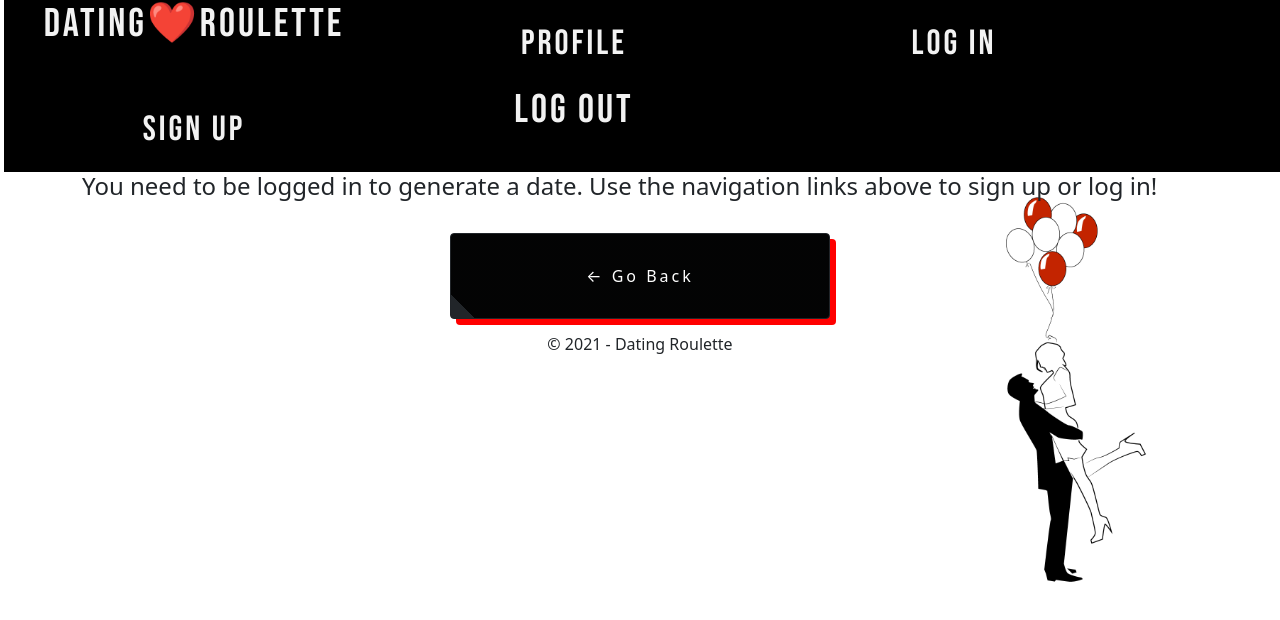
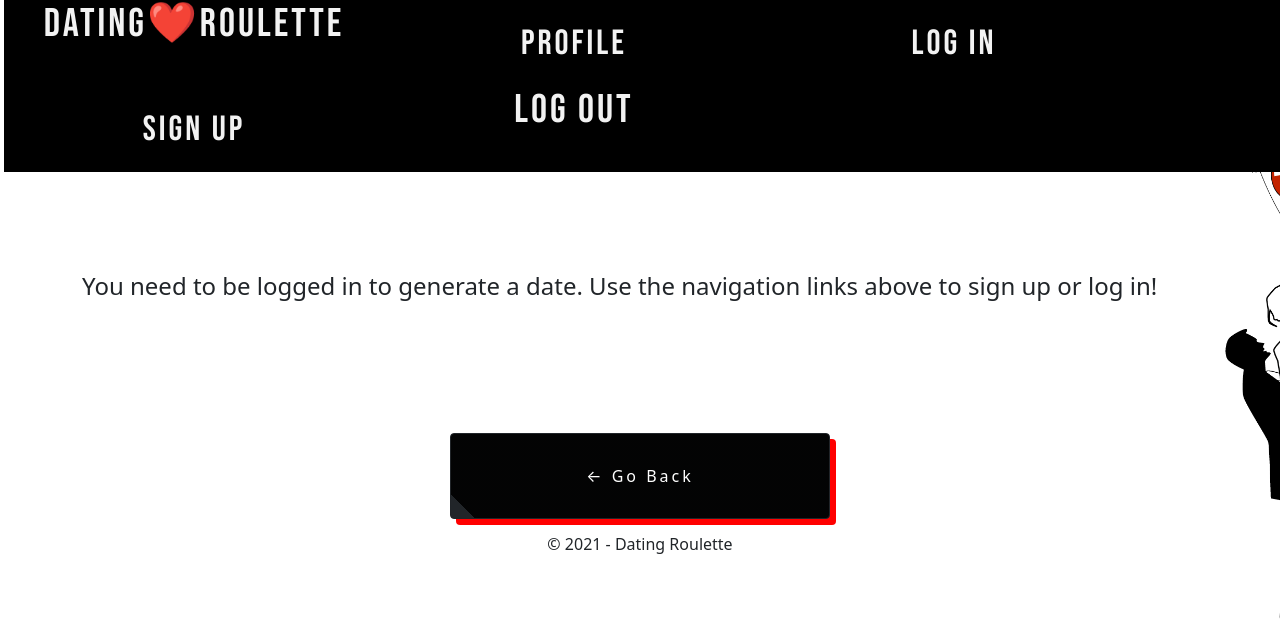
Before and after one commit to moenaan/DatingRoulette, a React (Create React App) app in the folder client/: page /profiles/1 in a window 1280 px wide. Shown: the top 620 px of the page. Built offline with nearby package versions, Linux system fonts and the light colour scheme; no server answers; a web font is replaced by a local one.

Commit message:
update code

```diff
--- a/client/src/components/ProfileList/index.js
+++ b/client/src/components/ProfileList/index.js
@@ -27,7 +27,7 @@ const ProfileList = ({ profiles, title }) => {
                   className="btn btn-block btn-squared btn-light text-dark"
                   to={`/profiles/${profile._id}`}
                 >
-                  Suggest a date.
+                  Show saved dates.
                 </Link>
               </div>
             </div>
--- a/client/src/index.css
+++ b/client/src/index.css
@@ -43,16 +43,19 @@
   top: 90%;
   position: fixed;
 } */
-
+.container {
+  margin-top: 100px;
+}
 body {
   background-image: url(./img/Couple-in-love.png);
   background-size: contain;
   background-repeat: no-repeat;
-  background-position-x: right;
-  background-position-y: 170px;
+  background-position-x: 1000px;
+  background-position-y: 30px;
   overflow: auto;
   margin: 0!important;
   padding: 0!important;
+  margin-top: 100px;
 }
 
 button, button::after {
--- a/client/src/pages/Home.js
+++ b/client/src/pages/Home.js
@@ -18,7 +18,7 @@ const Home = () => {
           ) : (
             <ProfileList
               profiles={profiles}
-              title="Here's the current roster of friends..."
+              // title="Here's the current roster of friends..."
             />
           )}
         </div>
--- a/client/src/pages/Login.js
+++ b/client/src/pages/Login.js
@@ -83,7 +83,7 @@ const Login = (props) => {
                 onChange={handleChange}
                 />
                 </FormGroup>
-                <button className="w-100 btn btn-lg btn-dark mt-3" type="submit">Login</button>
+                <button2 className="w-100 btn btn-lg btn-dark mt-3" type="submit">Login</button2>
                 <FacebookLoginButton className="mt-3 mb-3"/>
                 <GoogleLoginButton className="mt-3 mb-3"/><br></br>
               </form>
--- a/client/src/pages/Signup.js
+++ b/client/src/pages/Signup.js
@@ -86,7 +86,7 @@ const Signup = () => {
     />
     </FormGroup>
 
-    <button className="w-100 btn btn-lg btn-dark mt-3" type="submit">Sign Up</button>
+    <button1 className="w-100 btn btn-lg btn-dark mt-3" type="submit">Sign Up</button1>
 
     {error && (
           <div className="my-3 p-3 bg-danger text-white">
```
